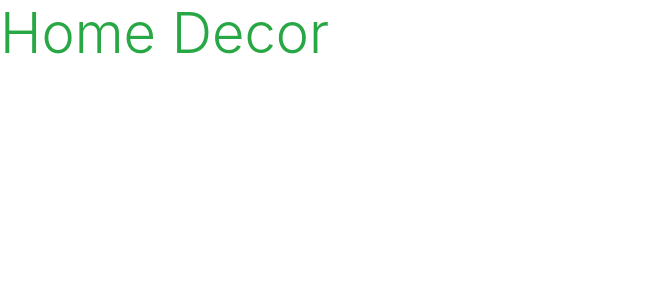
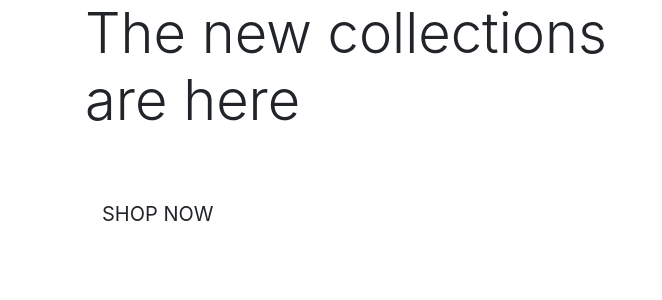
Before and after one commit to IzabellaLopes/decor_dreams, a Django app: page / in a window 1280 px wide. Shown: the top 300 px of the page, without its empty margins (0-662 px from the left). Run offline with Django 3.2, Linux system fonts and the light colour scheme.

Commit message:
Added homepage content

```diff
--- a/home/templates/home/index.html
+++ b/home/templates/home/index.html
@@ -1,6 +1,23 @@
 {% extends 'base.html' %}
 {% load static %}
 
+{% block page_header %}
+  <div class="container header-container">
+    <div class="row">
+      <div class="col"></div>
+    </div>
+  </div>
+{% endblock %}
+
 {% block content %}
-  <h1 class="display-4 text-success">Home Decor</h1>
+  <div class="container h-100">
+    <div class="row h-100">
+      <div class="col-7 col-md-6 my-auto">
+        <h1 class="display-4 logo-font text-black">The new collections are here</h1>
+        <div class="my-5">
+          <h4><a href="" class="shop-now-button btn btn-lg rounded-0 text-uppercase py-3">Shop Now</a></h4>
+        </div>
+      </div>
+    </div>
+  </div>
 {% endblock %}
```
